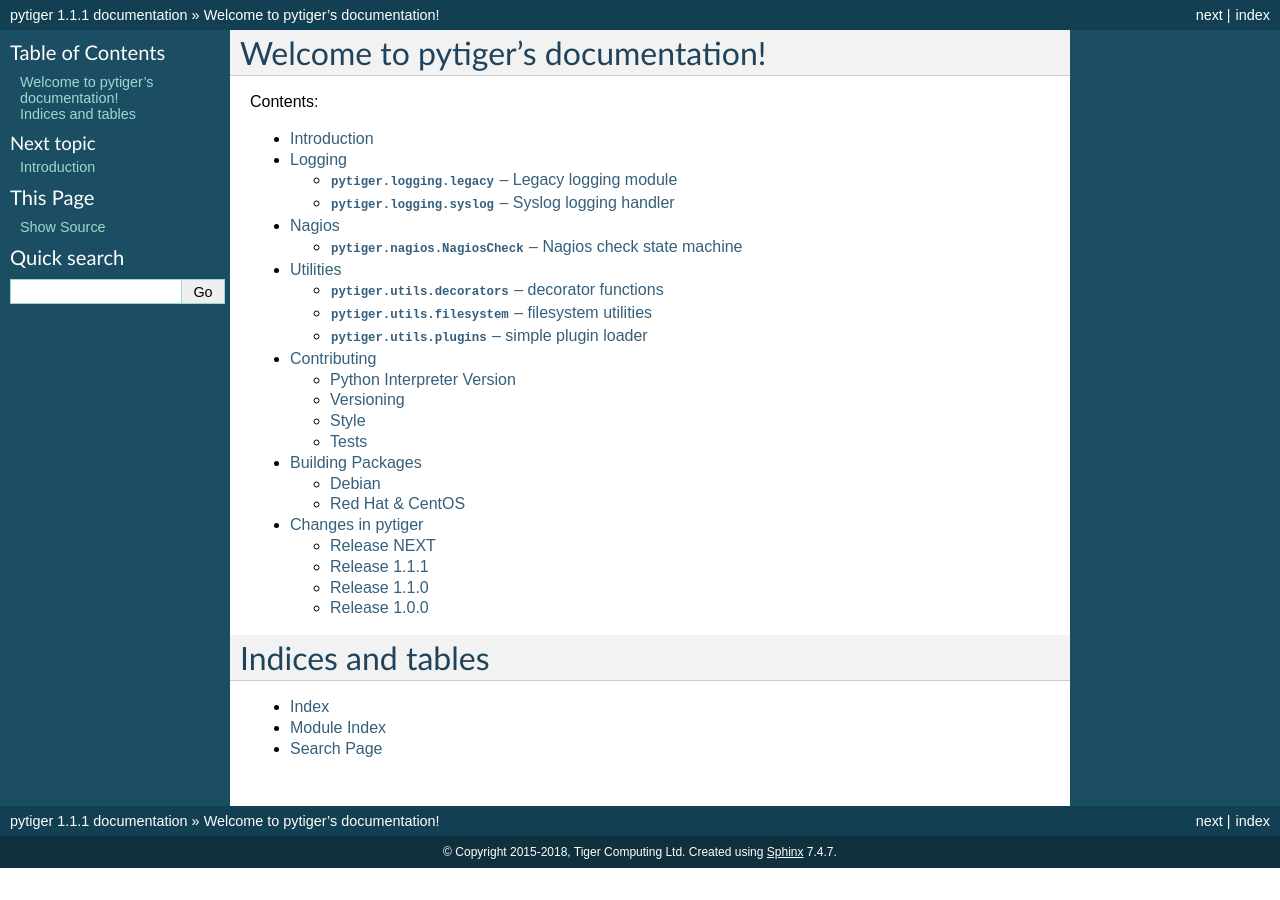
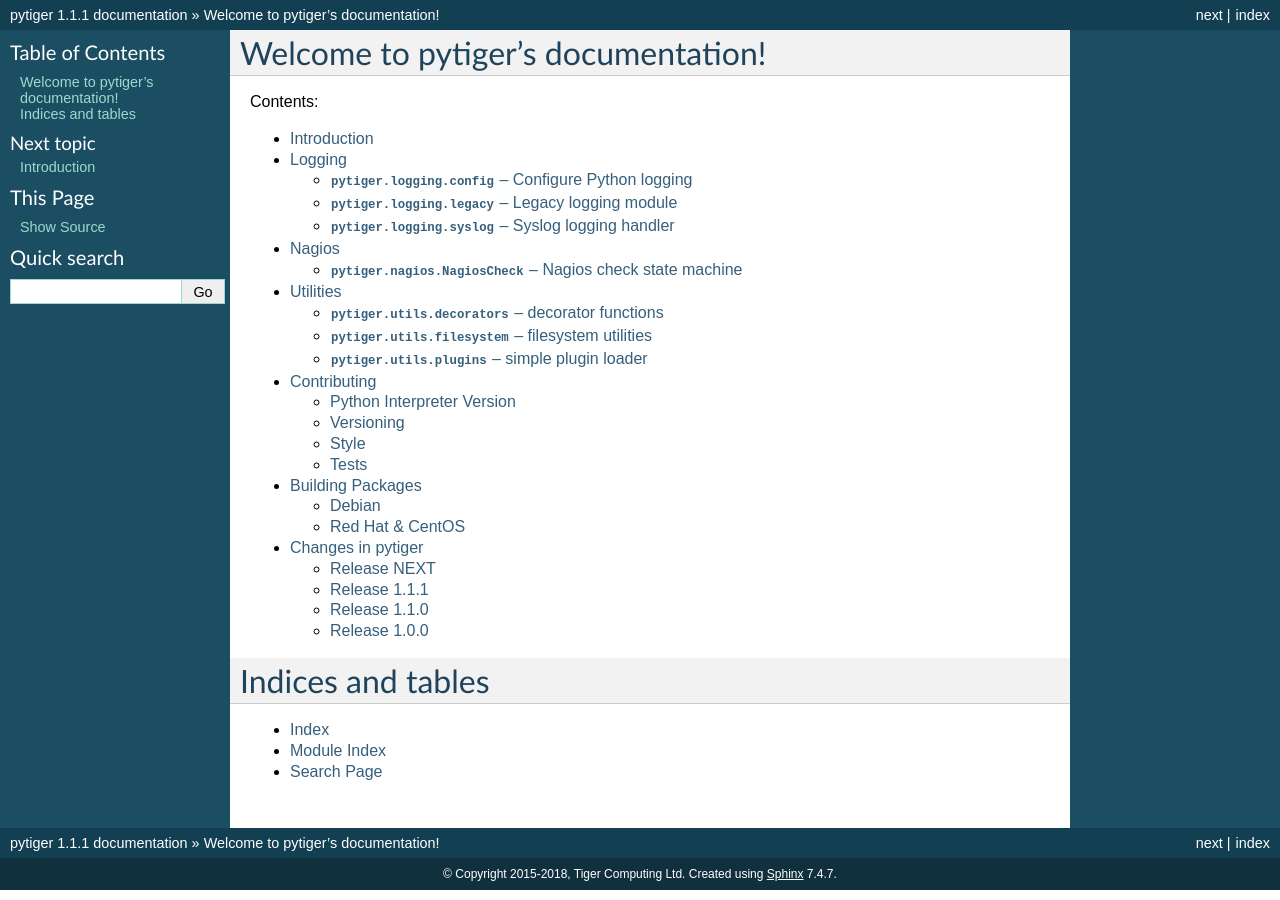
Before and after one commit to tigercomputing/pytiger, a Sphinx documentation site: the page built from docs/index.rst, in a window 1280 px wide. Built offline with Sphinx 7.4.7, drawn with Linux system fonts in a browser that asks for light colours.

Commit message:
Add documentation for pytiger.logging.config

```diff
--- a/docs/changes.rst
+++ b/docs/changes.rst
@@ -7,6 +7,7 @@ Release NEXT
 
 * New module: :mod:`pytiger.logging.syslog`
 * Set minimum Python interpreter version to 2.6
+* New module: :mod:`pytiger.logging.config`
 
 Release 1.1.1
 =============
--- a/docs/logging.rst
+++ b/docs/logging.rst
@@ -3,6 +3,13 @@ Logging
 *******
 
 .. automodule:: pytiger.logging
+
+:mod:`pytiger.logging.config` -- Configure Python logging
+=========================================================
+
+.. automodule:: pytiger.logging.config
+   :synopsis: Configure the Python logging system following Tiger conventions
+   :members:
 
 :mod:`pytiger.logging.legacy` -- Legacy logging module
 ======================================================
```
